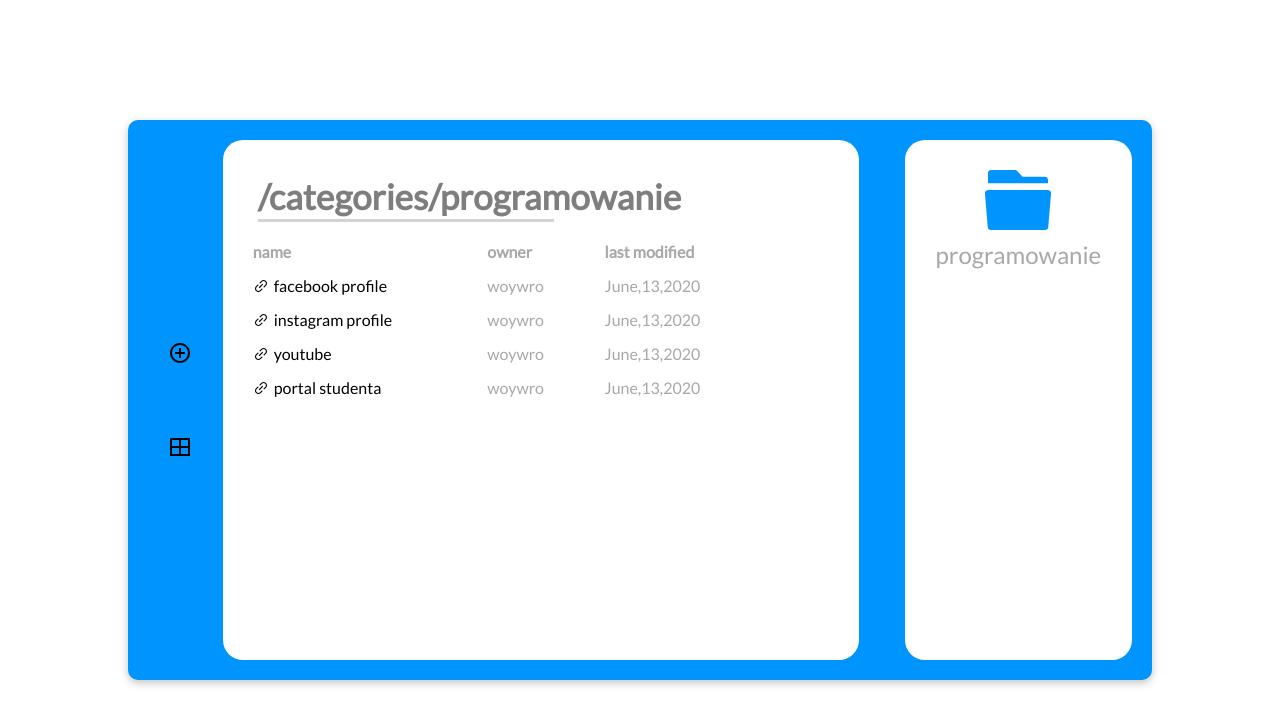
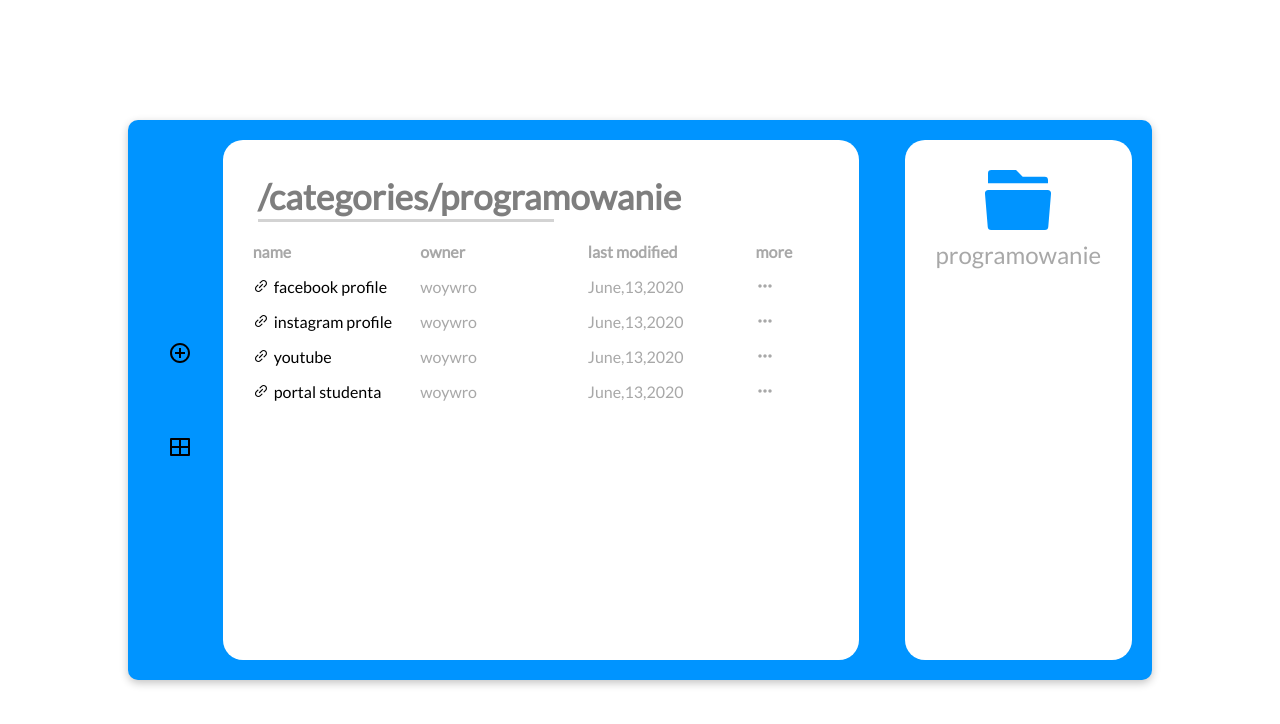
Before and after one commit to woywro/Linkly, a Next.js app: page /categories/programowanie in a window 1280 px wide. Shown: the top 724 px of the page. Built offline with nearby package versions, Linux system fonts and the light colour scheme.

Commit message:
feat: add link menu button

```diff
--- a/src/components/Autocomplete/index.tsx
+++ b/src/components/Autocomplete/index.tsx
@@ -12,7 +12,7 @@ const StyledSuggestions = styled.ul`
   position: absolute;
   top: 100%;
   right: 0;
-  background: ${(props) => props.theme.colors.background};
+  background: ${(props) => props.theme.colors.secondary};
 `;
 const Wrapper = styled.div`
   border: none;
@@ -52,6 +52,10 @@ const StyledInput = styled.input`
 const Suggestion = styled.li`
   cursor: pointer;
   padding: 5px;
+  display: flex;
+  justify-content: space-between;
+  aling-items: center;
+  width: 100%;
 `;
 
 const Add = styled.div`
@@ -64,12 +68,16 @@ const Add = styled.div`
   justify-content: center;
 `;
 
+interface Tag {
+  name: string;
+  type: string;
+}
+
 export const AutoComplete = ({ suggestions, setTags }) => {
   const [filteredSuggestions, setFilteredSuggestions] = useState([]);
-  const [activeSuggestionIndex, setActiveSuggestionIndex] = useState(0);
   const [showSuggestions, setShowSuggestions] = useState(false);
   const [input, setInput] = useState("");
-  const [ChoosenElements, setChoosenElements] = useState([]);
+  const [ChoosenElements, setChoosenElements] = useState<Tag[]>([]);
   const dispatch = useDispatch();
 
   const onChange = (e) => {
@@ -77,33 +85,29 @@ export const AutoComplete = ({ suggestions, setTags }) => {
 
     const unLinked = suggestions.filter(
       (suggestion) =>
-        suggestion.toLowerCase().indexOf(userInput.toLowerCase()) > -1
+        suggestion.name.toLowerCase().indexOf(userInput.toLowerCase()) > -1
     );
-
     setInput(e.target.value);
     setFilteredSuggestions(unLinked);
-    setActiveSuggestionIndex(0);
     setShowSuggestions(true);
   };
 
   const handleDeleteTag = (e) => {
-    setChoosenElements(ChoosenElements.filter((x) => x !== e.target.innerText));
+    setChoosenElements(ChoosenElements.filter((x) => x.name !== e.name));
   };
 
-  const onClick = (e) => {
+  const handleAddSuggestion = (e) => {
     setFilteredSuggestions([]);
-    setInput(e.target.innerText);
-    setActiveSuggestionIndex(0);
     setShowSuggestions(false);
-    setChoosenElements([...ChoosenElements, e.target.innerText]);
+    setChoosenElements([...ChoosenElements, { name: e.name, type: e.type }]);
     setInput("");
   };
 
   const handleAddTag = (e) => {
-    setActiveSuggestionIndex(0);
     setShowSuggestions(false);
-    setChoosenElements([...ChoosenElements, e.target.innerText]);
-    dispatch(updateTags(e.target.innerText));
+    setChoosenElements([...ChoosenElements, { name: e.name, type: e.type }]);
+    const newObj = { name: e.target.innerText, type: "category" };
+    dispatch(updateTags(newObj));
     setInput("");
   };
 
@@ -112,8 +116,14 @@ export const AutoComplete = ({ suggestions, setTags }) => {
       <StyledSuggestions>
         {filteredSuggestions.map((suggestion) => {
           return (
-            <Suggestion key={suggestion} onClick={onClick}>
-              {suggestion}
+            <Suggestion
+              key={suggestion.name}
+              onClick={() => handleAddSuggestion(suggestion)}
+            >
+              <Text size={"small"} bold>
+                {suggestion.name}
+              </Text>
+              <Text size={"small"}>{suggestion.type}</Text>
             </Suggestion>
           );
         })}
@@ -129,7 +139,11 @@ export const AutoComplete = ({ suggestions, setTags }) => {
     <Wrapper>
       <ChoosenList>
         {ChoosenElements.map((e) => {
-          return <ChoosenElement onClick={handleDeleteTag}>{e}</ChoosenElement>;
+          return (
+            <ChoosenElement onClick={() => handleDeleteTag(e)}>
+              {e.name}
+            </ChoosenElement>
+          );
         })}
       </ChoosenList>
       <StyledInput
--- a/src/components/Link/index.tsx
+++ b/src/components/Link/index.tsx
@@ -3,15 +3,17 @@ import { useDispatch, useSelector } from "react-redux";
 import { Text } from "../Text";
 import { LinkInterface } from "../../types/LinkInterface";
 import { updateHistory } from "../../redux/actions";
-import { RiLinksFill } from "react-icons/ri";
 import { useTheme } from "styled-components";
 import { AiOutlineLink } from "react-icons/ai";
+import { CgMoreAlt } from "react-icons/cg";
+import { Button } from "../Button";
+import { useCallback } from "react";
 
 const Wrapper = styled.div`
   display: grid;
   justify-content: start;
   align-items: center;
-  grid-template-columns: 2fr 1fr 2fr;
+  grid-template-columns: 2fr 2fr 2fr 1fr;
   width: 100%;
   padding: 5px;
   margin: 5px;
@@ -33,6 +35,15 @@ const Name = styled(Text)`
   margin-left: 5px;
 `;
 
+const MoreButton = styled.button`
+  background: none;
+  border: none;
+  cursor: pointer;
+  display: flex;
+  justify-content: flex-start;
+  color: ${(props) => props.theme.colors.secondary};
+`;
+
 interface Props {
   item: LinkInterface;
 }
@@ -49,6 +60,11 @@ export const Link = ({ item }: Props) => {
     // window.open(item.url, "_blank");
   };
 
+  const handleOpenMenu = useCallback((e) => {
+    e.stopPropagation();
+    console.log("menu");
+  }, []);
+
   return (
     <Wrapper onClick={() => handleOnClick(item)}>
       <Label>
@@ -57,6 +73,9 @@ export const Link = ({ item }: Props) => {
       </Label>
       <Text color={theme.colors.secondary}>{"woywro"}</Text>
       <Text color={theme.colors.secondary}>{"June,13,2020"}</Text>
+      <MoreButton onClick={handleOpenMenu}>
+        <CgMoreAlt size={"20px"} />
+      </MoreButton>
     </Wrapper>
   );
 };
--- a/src/components/Links/index.tsx
+++ b/src/components/Links/index.tsx
@@ -12,7 +12,7 @@ const FieldLabels = styled.div`
   display: grid;
   justify-content: start;
   align-items: center;
-  grid-template-columns: 2fr 1fr 2fr;
+  grid-template-columns: 2fr 2fr 2fr 1fr;
   width: 100%;
   padding: 5px;
   margin: 5px;
@@ -36,6 +36,9 @@ export const Links = () => {
         <Text bold color={theme.colors.secondary}>
           last modified
         </Text>
+        <Text bold color={theme.colors.secondary}>
+          more
+        </Text>
       </FieldLabels>
       {Links.map((e) => {
         return <Link item={e} />;
--- a/src/redux/actions.tsx
+++ b/src/redux/actions.tsx
@@ -12,7 +12,7 @@ export const updateHistory = (link: LinkInterface) => ({
     link,
   },
 });
-export const updateTags = (tag: string) => ({
+export const updateTags = (tag: { name: string; type: string }) => ({
   type: "UPDATE_TAGS",
   payload: {
     tag,
--- a/src/redux/reducers.tsx
+++ b/src/redux/reducers.tsx
@@ -1,5 +1,6 @@
 import { combineReducers } from "redux";
 import { HistoryInterface } from "../types/HistoryInterface";
+import { AnyAction } from "redux";
 const initialState = [
   {
     name: "facebook profile",
@@ -33,7 +34,7 @@ const initialState = [
 
 const initialHistory: HistoryInterface[] = [];
 
-export const Links = (state = initialState, action) => {
+export const Links = (state = initialState, action: AnyAction) => {
   switch (action.type) {
     case "ADD_LINK": {
       return [
@@ -53,7 +54,7 @@ export const Links = (state = initialState, action) => {
   }
 };
 
-export const History = (state = initialHistory, action) => {
+export const History = (state = initialHistory, action: AnyAction) => {
   switch (action.type) {
     case "UPDATE_HISTORY": {
       const newObj = { id: action.payload.link.id, timestamp: Date.now() };
@@ -66,9 +67,13 @@ export const History = (state = initialHistory, action) => {
   }
 };
 
-const initialTags = ["facebook", "social", "instagram", "video"];
+const initialTags = [
+  { name: "facebook", type: "tag" },
+  { name: "social", type: "category" },
+  { name: "video", type: "category" },
+];
 
-export const Tags = (state = initialTags, action) => {
+export const Tags = (state = initialTags, action: AnyAction) => {
   switch (action.type) {
     case "UPDATE_TAGS": {
       return [...state, action.payload.tag];
--- a/src/views/Add/index.tsx
+++ b/src/views/Add/index.tsx
@@ -5,8 +5,6 @@ import { useState } from "react";
 import { AutoComplete } from "../../components/Autocomplete";
 import styled from "styled-components";
 import { Button } from "../../components/Button";
-import { Text } from "../../components/Text";
-import { ColorChoice } from "../../components/ColorChoice";
 import { useSelector } from "react-redux";
 import axios from "axios";
 
```
